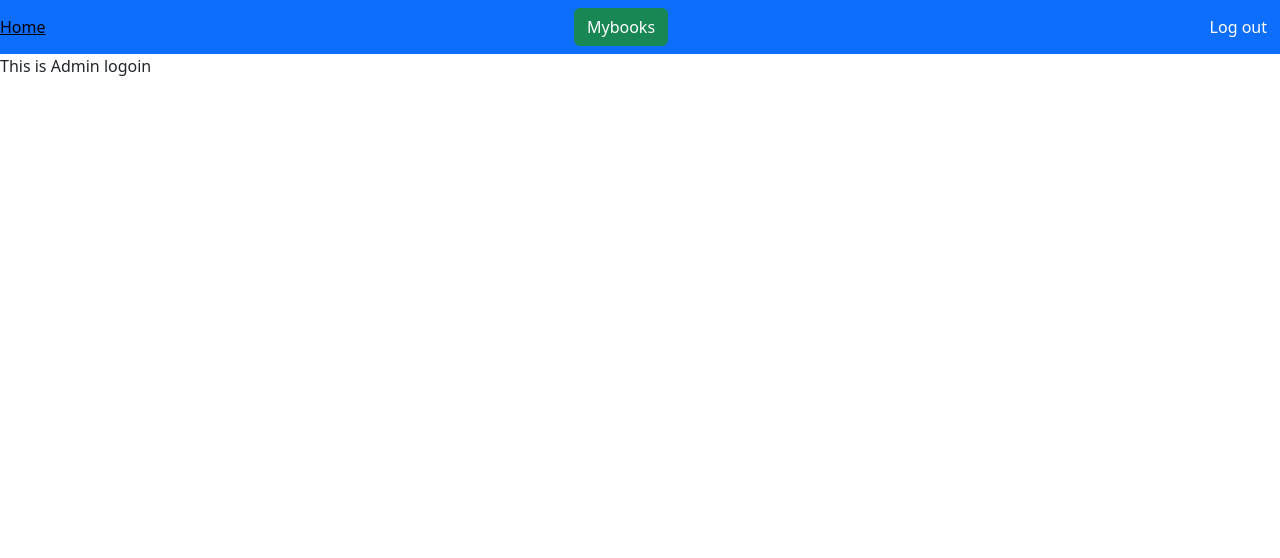
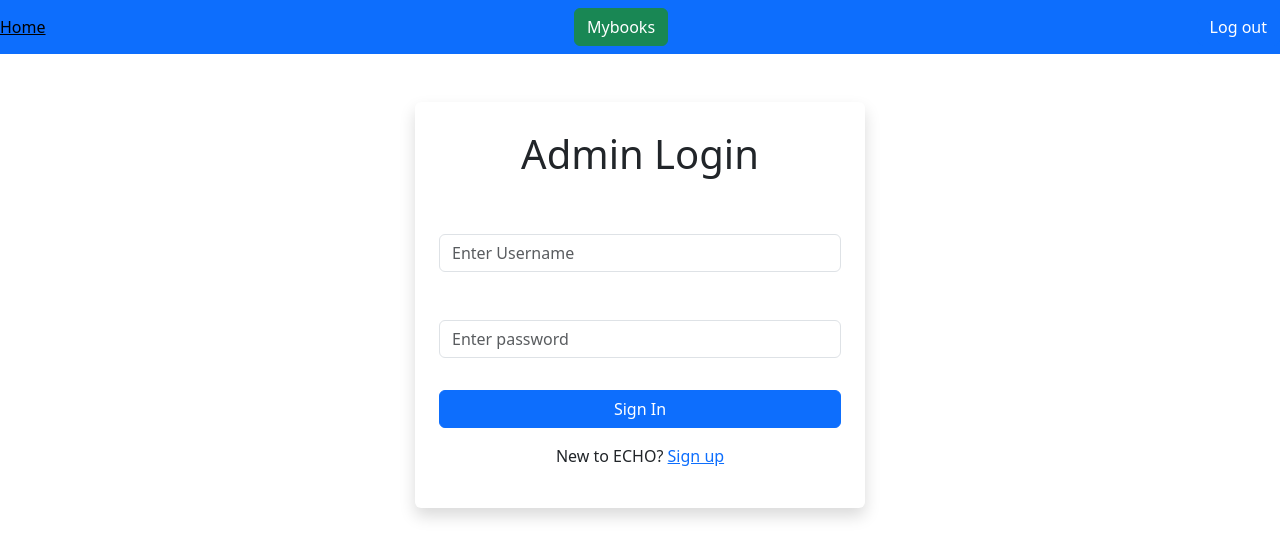
Before and after one commit to Janarthanan-Gnanamurthy/MAD-2, a Vue app in the folder Frontend/: page /admin/login in a window 1280 px wide. Shown: the top 558 px of the page. Built offline with nearby package versions, Linux system fonts and the light colour scheme.

Commit message:
added login form for admin page

```diff
--- a/Frontend/src/views/AdminLoginView.vue
+++ b/Frontend/src/views/AdminLoginView.vue
@@ -1,5 +1,60 @@
 <template>
-    <main>
-        This is Admin logoin
-    </main>
+	<main class="d-flex justify-content-center align-items-center p-5">
+		<div class="card border-0 rounded-lg bgc-2 shadow p-4" style="width: 450px">
+			<h1 class="text-center mt-1 t4 mb-4">Admin Login</h1>
+			<div class="form-group mb-3">
+				<h5 for="number" class="from-label text-white t4">Username:</h5>
+				<input
+					type="text"
+					class="nm form-control rounded w-100"
+					placeholder="Enter Username"
+					v-model="name"
+					required
+				/>
+			</div>
+			<div class="form-group mb-3">
+				<h5 for="password" class="form-label text-white t4">Password:</h5>
+				<input
+					type="password"
+					class="nm form-control rounded w-100"
+					placeholder="Enter password"
+					v-model="password"
+					@keyup.enter="login"
+					required
+				/>
+			</div>
+			<button @click="login" class="btn btn-primary rounded w-100 mt-3">
+				Sign In
+			</button>
+			<p class="mt-3 text-center">
+				New to ECHO?
+				<a href="/Register">Sign up</a>
+			</p>
+
+		</div>
+	</main>
 </template>
+
+<script>
+export default {
+	data(){
+		return {
+			name: '',
+			email: '',
+			number: '',
+			password: ''
+		}
+	},
+	methods: {
+		async login(){
+			const FormData = {username: this.name, password: this.password}
+			try {
+				await this.$store.dispatch('login', FormData);
+				this.$router.push('/');
+			} catch (error) {
+				console.error('Login Error:', error.message);
+			}
+		}
+	}
+}
+</script>
```
